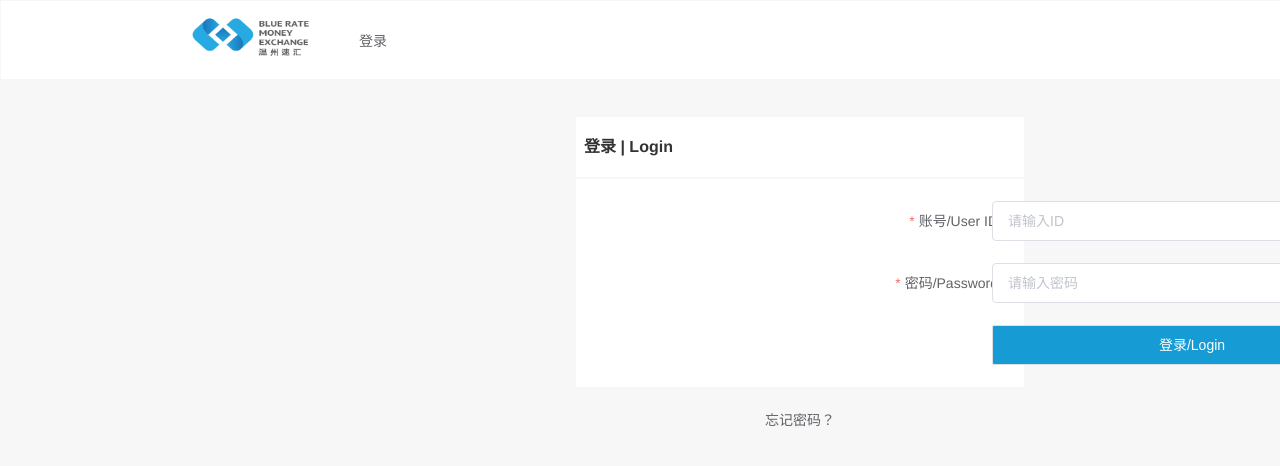
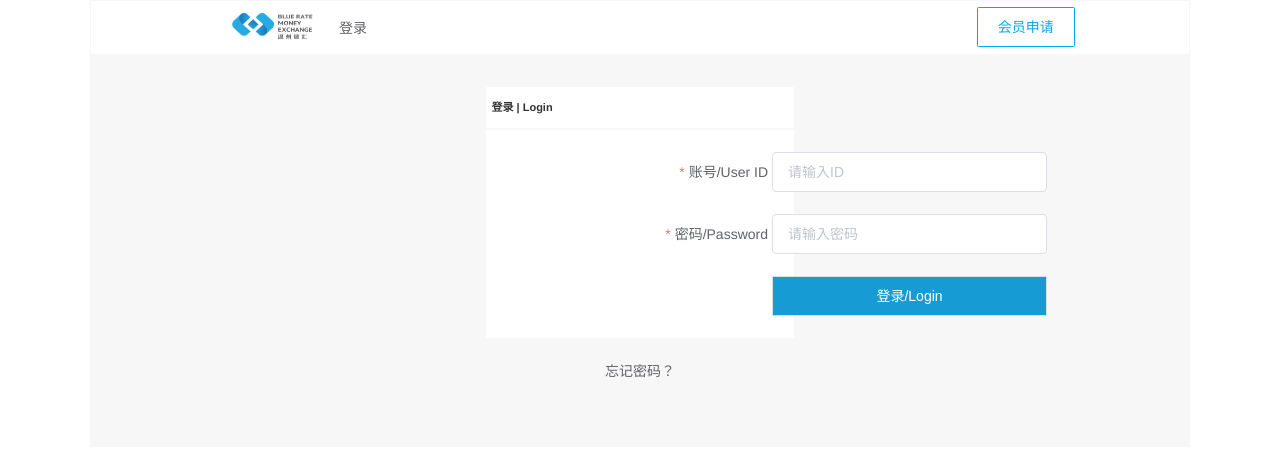
Before and after one commit to ForTUp/exchangeRate, a Vue app: page /login in a window 1280 px wide. Shown: the top 466 px of the page. Built offline with nearby package versions, Linux system fonts and the light colour scheme; what vue-baidu-map, vue-esign would draw is missing.

Commit message:
自适应

```diff
--- a/src/main.js
+++ b/src/main.js
@@ -6,6 +6,7 @@ import App from './App.vue'
 import VueRouter from 'vue-router'
 import routers from './routers'
 import "@/static/css/common.scss";
+import "@/static/css/response.scss"
 import vueEsign from 'vue-esign'
 import store from "./store";
 import {post,get,postJson,postFile} from "./utils/http.js"
--- a/src/pages/index/index.vue
+++ b/src/pages/index/index.vue
@@ -46,13 +46,13 @@
 				<!--货币兑换 -->
 				<div id="showCurrencyDiv" class="iocnDiv currency" @click="dialogFormVisible = true" style="cursor:pointer; marign-left: 0;">
 					<i class="iconfont iconhuobiduihuan1"></i><br>
-					<span>货币兑换</span>
+					<span >货币兑换</span>
 				</div>
 
 				<!--微信入口 -->
 				<div class="iocnDiv  weixin">
 					<i class="iconfont iconWeChat"></i><br>
-					<span>公众号</span>
+					<span >公众号</span>
 				</div>
 
 				<!--中间件 -->
@@ -591,6 +591,7 @@ export default {
 		margin-left: -4rem !important;
 	}
 	.headerColLast{
+		width: 20rem;
 		margin-left: 8rem;
 	}
 	.topLinkDivFirst{
@@ -612,8 +613,8 @@ export default {
 		// border: 0.0625rem solid red;
 		height: 120rem;
 		width: 70rem;
-		margin: 0 80px;
-		// margin: 0 auto;
+		// margin: 0 80px;
+		margin: 0 auto;
 		margin-top: 2rem !important;
 	}
 	.coreHead{
@@ -682,11 +683,11 @@ export default {
 	}
 	.iocnDiv{
 		width: 3.2rem;
-		height: 3.2rem;
 		background-color: #fff;
 		border: 0.0625rem solid  #8F8F8F;
 		border-radius: 0.7rem 0rem 0rem 0.7rem;
 		position: absolute;
+		padding: 0.5rem;
 		right: 0;
 		span{
 			font-size: 0.3rem !important;
@@ -701,7 +702,7 @@ export default {
 		top:20rem;
 	}
 	.weixin{
-		top:24rem;
+		top:26rem;
 	}
 	.el-dialog{
 		.el-input{
@@ -728,13 +729,12 @@ export default {
 		}
 		.mapHead{
 			width: 100%;
-			height: 3rem;
 			// border: 0.0625rem solid blue;
-			padding: 0;
+			// padding: 0;
+			padding-bottom: 0.5rem;
 			ul{
 				padding: 0;
 				width: 100%;
-				height: 2rem;
 				margin: 0;
 			}
 			.mapHeadTitle{
@@ -747,7 +747,6 @@ export default {
 		}
 		.mapButtom{
 			width: 100%;
-			height: 8rem;
 			// border: 0.0625rem solid blue;
 			padding: 0;
 			ul{
@@ -785,7 +784,6 @@ export default {
 		background-color: #fff;
 		.el-row{
 			// border: 0.0625rem solid red;
-			height: 3rem;
 			padding: 0;
 			text-align: left;
 			line-height: 3rem;
--- a/src/pages/login/vipApply.vue
+++ b/src/pages/login/vipApply.vue
@@ -227,7 +227,7 @@
 
 											  <img v-if="firstImage" :src="firstImage" class="avatar">
 											  <i v-else class="el-icon-plus avatar-uploader-icon"></i>
-											  <div class="el-upload__text">将文件拖到此处，或<em>点击上传</em></div>
+											  <div class="el-upload__text">请上传清晰彩色的扫描件或者照片，支持JPG、PNG、JPEG的图片格式。</div>
 											</el-upload>
 										</el-form-item>
 									</el-col>
@@ -241,7 +241,7 @@
 											  :before-upload="beforeAvatarUpload">
 											  <img v-if="secondImage" :src="secondImage" class="avatar">
 											  <i v-else class="el-icon-plus avatar-uploader-icon"></i>
-											  <div class="el-upload__text">将文件拖到此处，或<em>点击上传</em></div>
+											  <div class="el-upload__text">请上传清晰彩色的扫描件或者照片，支持JPG、PNG、JPEG的图片格式。</div>
 											</el-upload>
 											</el-form-item>
 									</el-col>
@@ -256,7 +256,7 @@
 
 											  <img v-if="thirdImage" :src="thirdImage" class="avatar">
 											  <i v-else class="el-icon-plus avatar-uploader-icon"></i>
-											  <div class="el-upload__text">将文件拖到此处，或<em>点击上传</em></div>
+											  <div class="el-upload__text">请上传清晰彩色的扫描件或者照片，支持JPG、PNG、JPEG的图片格式。</div>
 											</el-upload>
 											</el-form-item>
 									</el-col>
@@ -321,7 +321,7 @@
 
 											  <img v-if="fourImage" :src="fourImage" class="avatar">
 											  <i v-else class="el-icon-plus avatar-uploader-icon"></i>
-											  <div class="el-upload__text">将文件拖到此处，或<em>点击上传</em></div>
+											  <div class="el-upload__text">请上传清晰彩色的扫描件或者照片，支持JPG、PNG、JPEG的图片格式。</div>
 											</el-upload>
 										</el-form-item>
 									</el-col>
@@ -336,7 +336,7 @@
 
 											  <img v-if="fiveImage" :src="fiveImage" class="avatar">
 											  <i v-else class="el-icon-plus avatar-uploader-icon"></i>
-											  <div class="el-upload__text">将文件拖到此处，或<em>点击上传</em></div>
+											  <div class="el-upload__text">请上传清晰彩色的扫描件或者照片，支持JPG、PNG、JPEG的图片格式。</div>
 											</el-upload>
 											</el-form-item>
 									</el-col>
@@ -358,8 +358,8 @@
 								<el-row  :gutter="24" class="esignBtn">
 									<el-col :span="6" :pull="12">
 										<div class="btn">
-											<el-button  class="vipButton" @click="handleReset">重置</el-button>
-											<el-button  class="loginButton vipButton" @click="handleGenerate">确定</el-button>
+											<el-button  class="vipButton buttonEsign" @click="handleReset">重置</el-button>
+											<el-button  class="loginButton vipButton buttonEsign" @click="handleGenerate">确定</el-button>
 										</div>
 									</el-col>
 								</el-row>
@@ -386,36 +386,36 @@ export default{
 	data() {
 		return {
 			form: {
-				firstname:'张',
-				lastname:'三',
+				firstname:'',
+				lastname:'',
 				gender:'1',
-				birthday:'1991-03-13',
+				birthday:'',
 				nationality_id: '',
 				occupation_id: '',
-				email: 'enoch0418@163.com',
+				email: '',
 				areacode_id:'',
-				mobile:'13888888888',
+				mobile:'',
 				areacode2_id:'',
-				mobile2:'13988888888',
+				mobile2:'',
 				country_id:'',
-				province:'省',
-				city:'市',
-				area:'区',
-				address:'居住地址',
-				postcode:'邮编',
+				province:'',
+				city:'',
+				area:'',
+				address:'',
+				postcode:'',
 				sign_url:'',
 				certificate:{
 					passport:{
 						type:'',
 						issuer_id:'',
-						number:'护照号码',
+						number:'',
 						expiration:'',
 						photos:'',
 					},
 					idcard:{
 						type_id:'',
 						issuer_id:'',
-						number:'证件号码',
+						number:'',
 						expiration:'',
 						photos:'',
 					},
@@ -437,21 +437,21 @@ export default{
 				occupation_id:[
 					{required: true, message: '请选择职业/Occupation', trigger: 'change'}
 				],
-				email: [
-					{required: true, message: '请输入邮箱地址/Email Address', trigger: 'change'}
-				],
+				// email: [
+				// 	{required: true, message: '请输入邮箱地址/Email Address', trigger: 'change'}
+				// ],
 				areacode_id:[
 					{required: true, message: '请输入手机/Phone', trigger: 'change'}
 				],
 				mobile:[
 					{required: true, message: '请输入手机/Phone', trigger: 'change'}
 				],
-				areacode2_id:[
-					{required: true, message: '请输入备用手机/Spare Phone', trigger: 'change'}
-				],
-				mobile2:[
-					{required: true, message: '请输入备用手机/Spare Phone', trigger: 'change'}
-				],
+				// areacode2_id:[
+				// 	{required: true, message: '请输入备用手机/Spare Phone', trigger: 'change'}
+				// ],
+				// mobile2:[
+				// 	{required: true, message: '请输入备用手机/Spare Phone', trigger: 'change'}
+				// ],
 				country_id:[
 					{required: true, message: '请输入居住国家/Residence Country', trigger: 'change'}
 				],
@@ -506,21 +506,6 @@ export default{
 						],
 					},
 				},
-				// firstUrl:[
-				// 	{required: true, message: '请上传护照照片/Passport Photo', trigger: 'blur'}
-				// ],
-				// secondUrl:[
-				// 	{required: true, message: '请上传护照照片/Passport Photo', trigger: 'blur'}
-				// ],
-				// thirdUrl:[
-				// 	{required: true, message: '请上传护照照片/Passport Photo', trigger: 'blur'}
-				// ],
-				// fourUrl:[
-				// 	{required: true, message: '请上传护照照片/Passport Photo', trigger: 'blur'}
-				// ],
-				// fiveUrl:[
-				// 	{required: true, message: '请上传护照照片/Passport Photo', trigger: 'blur'}
-				// ],
 			},
 			options: [
 				],
@@ -853,4 +838,7 @@ export default{
 		background-color: #169bd5 !important;
 		color: #fff;
 	}
+	.buttonEsign{
+		margin-left: 2rem;
+	}
 </style>
--- a/src/pages/workbench/workbench.vue
+++ b/src/pages/workbench/workbench.vue
@@ -67,8 +67,8 @@
 						</el-form>
 					</div>
 					<div class="tableBody">
-						<el-table :data="tableData" style="width: 100%" border  :row-class-name="tableRowClassName">
-							<el-table-column prop="id" label="序号" width="50">
+						<el-table :data="tableData" style="width: 100%" border  :row-class-name="tableRowClassName" highlight-current-row>
+							<el-table-column prop="id" label="序号" width="50" >
 							</el-table-column>
 							<el-table-column prop="remit_name" label="汇款人" width="100">
 							</el-table-column>
@@ -316,6 +316,7 @@
 		width: 82rem;
 	}
 	.el-table {
+		// border: 0.0625rem solid red;
 		.warning-row {
 		    color: red !important;
 		  }
--- a/src/pages/workbench/workbenchApply.vue
+++ b/src/pages/workbench/workbenchApply.vue
@@ -264,7 +264,7 @@
 									<span class="spanMsg">接收人 | Payee detail</span>
 								</div>
 								<div v-if="PayeeList">
-									<el-row style="width: 30rem;height: 3rem; line-height: 3rem;margin-top: 2rem;margin-left: 1rem;">
+									<el-row style="width: 100%;height: 3rem; line-height: 3rem;margin-top: 2rem;text-align: left; padding-left: 1rem; ">
 										<span>历史汇款人</span><span style="color: orange;">（最多可以勾选2位收款人，总收款人人数不超过2人）</span>
 									</el-row >
 									<el-row class="formRadioHead" style="height: auto;padding-bottom: 2rem;">
@@ -272,7 +272,7 @@
 											  <el-checkbox-group
 											      v-model="sender_ids"
 											  	class="checkForm">
-											      <el-checkbox style="display:block;" class="checkboxSpanNext" v-for="item in PayeeList" :label="item.id" :key="item.id">{{item.realname}}</el-checkbox>
+											      <el-checkbox style="display:block;padding-bottom: 0.8rem;" class="checkboxSpanNext" v-for="item in PayeeList" :label="item.id" :key="item.id">{{item.realname}}</el-checkbox>
 											    </el-checkbox-group>
 										</el-col>
 									</el-row >
@@ -934,16 +934,16 @@ export default{
 <style scoped lang="scss">
 	@import "../../static/css/form-item.css";  //引入方式
 	body > .el-container {
-		width: 82rem;
+		width: 84rem;
 		// border: 0.0625rem  solid red;
 	}
 	.el-header, .el-footer {
-		width: 82rem;
-		border: 0.0625rem #02a7f0 solid;
+		width: 84rem;
+		// border: 0.0625rem #02a7f0 solid;
 
 	}
 	.el-main {
-		width: 82rem;
+		width: 84rem;
 		// border: 0.0625rem  solid red;
 	}
 
@@ -1013,7 +1013,11 @@ export default{
 
 	}
 	.formRadio{
-		margin-left: -6rem;
+		// margin-left: -4rem;
+		padding: 0 !important;
+		text-align: left;
+		// margin: 0;
+		// border: 0.0625rem solid red;
 	}
 	.formSpan {
 		position: absolute;
--- a/src/static/css/common.css
+++ /dev/null
@@ -1,153 +0,0 @@
-body {
-  width: 100%;
-  margin: 0 auto !important;
-  font-family: 'ArialMT', 'Arial', sans-serif;
-  border-radius: 0rem;
-}
-
-.el-header, .el-footer {
-  color: #333;
-  text-align: center;
-  line-height: 3.75rem;
-  width: 100rem;
-  margin: 0 auto !important;
-  border: 0.0625rem solid #F7F7F7;
-  height: 5rem !important;
-}
-
-.el-main {
-  width: 100rem;
-  background-color: #F7F7F7;
-  color: #333;
-  text-align: center;
-  margin: 0 auto !important;
-  border: 0.0625rem solid #F7F7F7;
-}
-
-body > .el-container {
-  width: 100rem;
-  margin: 0 auto !important;
-  border: 0.0625rem solid #F7F7F7;
-  font-family: 'ArialMT', 'Arial', sans-serif;
-  border-radius: 0rem;
-}
-
-.el-container:nth-child(5) .el-aside,
-.el-container:nth-child(6) .el-aside {
-  line-height: 16.25rem;
-}
-
-.el-container:nth-child(7) .el-aside {
-  line-height: 20rem;
-}
-
-.el-carousel__item h3 {
-  color: #475669;
-  font-size: 14px;
-  opacity: 0.75;
-  line-height: 18.75rem;
-  margin: 0;
-}
-
-.formDiv {
-  border-radius: 1px;
-  background-color: #F7F7F7;
-  width: 28rem;
-  margin: 1rem   auto;
-}
-
-.headForm {
-  background-color: #FFF;
-  width: 28rem;
-  height: 3.75rem;
-  margin: 0 auto;
-  border: 0.0625rem none #695D69;
-  text-align: left;
-  line-height: 3.75rem;
-}
-
-.spanMsg {
-  margin-left: 0.5rem;
-  font-weight: 800;
-}
-
-.bodyForm {
-  margin-top: 0.125rem;
-  background-color: #FFF;
-  margin-bottom: 0.125rem;
-}
-
-.bottomForm {
-  height: 5rem;
-  text-align: center;
-}
-
-.sumbitButton {
-  background-color: #169bd5 !important;
-  width: 25rem !important;
-  margin-left: -2rem;
-  color: #fff;
-  border-radius: 0.125rem !important;
-}
-
-.sumbitButton:hover {
-  color: #fff;
-}
-
-.vipButton {
-  border: 0.0625rem #02a7f0 solid;
-  color: #02a7f0;
-  margin-right: -1.5rem;
-  border-radius: 0.125rem !important;
-}
-
-.logoDiv {
-  margin-left: 1rem;
-  height: 3.75rem;
-  width: 3.75rem;
-}
-
-.avatar-uploader .el-upload {
-  border: 0.0625rem solid #d9d9d9 !important;
-  border-radius: 0.375rem;
-  cursor: pointer;
-  position: relative;
-  overflow: hidden;
-}
-
-.avatar-uploader .el-upload:hover {
-  border-color: #409EFF;
-}
-
-.avatar-uploader-icon {
-  font-size: 1.75rem;
-  color: #8c939d;
-  width: 24rem;
-  height: 12rem;
-  line-height: 12rem;
-  text-align: center;
-}
-
-.avatar {
-  width: 24rem;
-  height: 12rem;
-  display: block;
-}
-
-.topImage {
-  width: 7.5rem;
-  height: 2.5rem;
-  margin-top: 1rem;
-}
-
-.topLink {
-  width: 10rem;
-  height: 2rem;
-  position: absolute;
-  top: 1.5rem;
-  left: 8rem;
-}
-
-ul {
-  list-style: none;
-}
--- /dev/null
+++ b/src/static/css/response.scss
@@ -0,0 +1,13 @@
+html{
+    font-size: 10px;
+    width: 100%;
+    height: 100%;
+    overflow: auto;
+    min-width: 1280px;
+    @media screen and (min-width:1280px) and (max-width:1369px){font-size:11px;}
+    @media screen and (min-width:1369px) and (max-width:1440px){font-size:12px;}
+    @media screen and (min-width:1441px) and (max-width:1600px){font-size:14px;}
+    @media screen and (min-width:1601px) and (max-width:1800px){font-size:16px;}
+    @media screen and (min-width:1801px) and (max-width:1920px){font-size:16px;}
+    @media screen and (min-width:1921px){font-size: 20px;}
+}
--- a/vue.config.js
+++ b/vue.config.js
@@ -4,6 +4,7 @@ module.exports = {
 	//port: 8080,  // 这个是默认端口
     proxy: {
       '/api': {
+		  //http://web.praymore.xyz/
         target: 'http://hh.praymore.xyz',  //设置反向代理链接
         changeOrigin: true,  //  是否跨域
         pathRewrite: {
```
Also changed, not shown: package.json (+9 -2 lines), src/static/css/common.min.css (deleted, +0 -1 lines), src/static/css/common.scss (+0 -17 lines), 1 other file (tests, documents, lock files or other folders).
